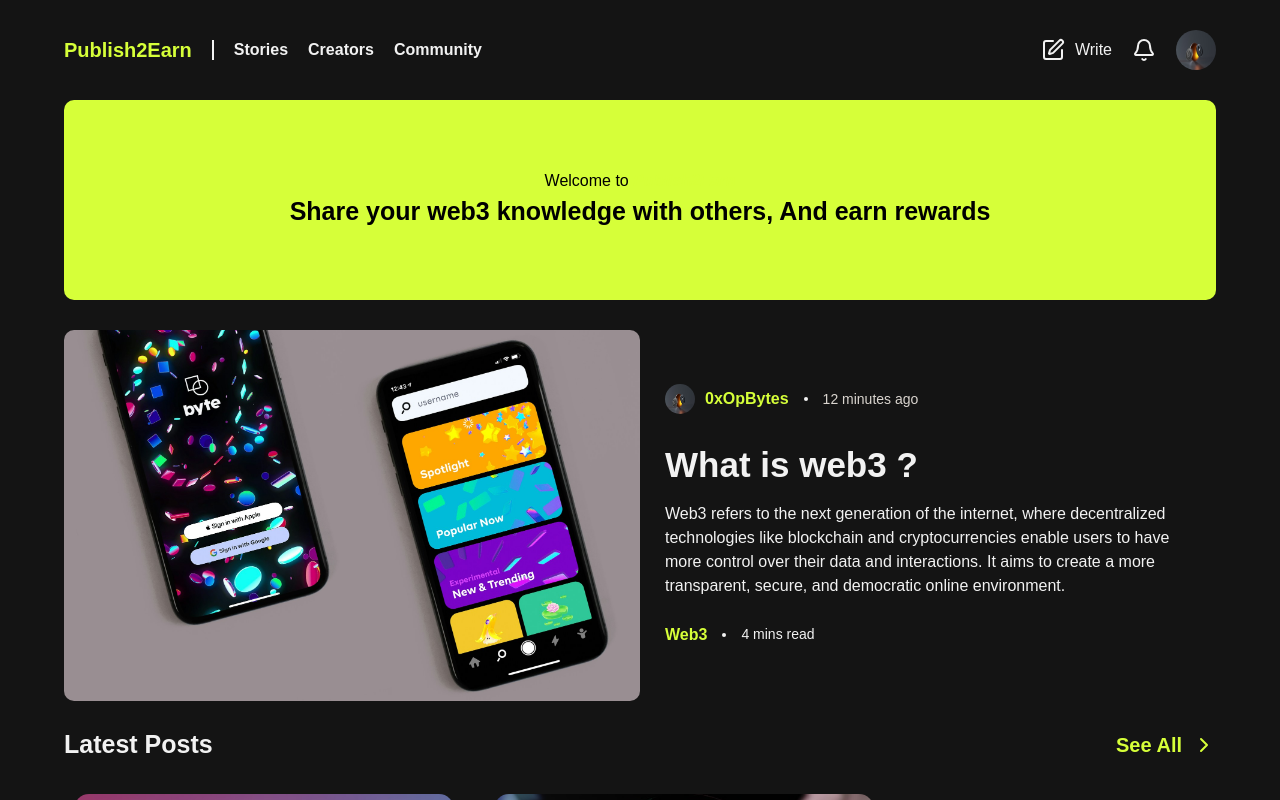
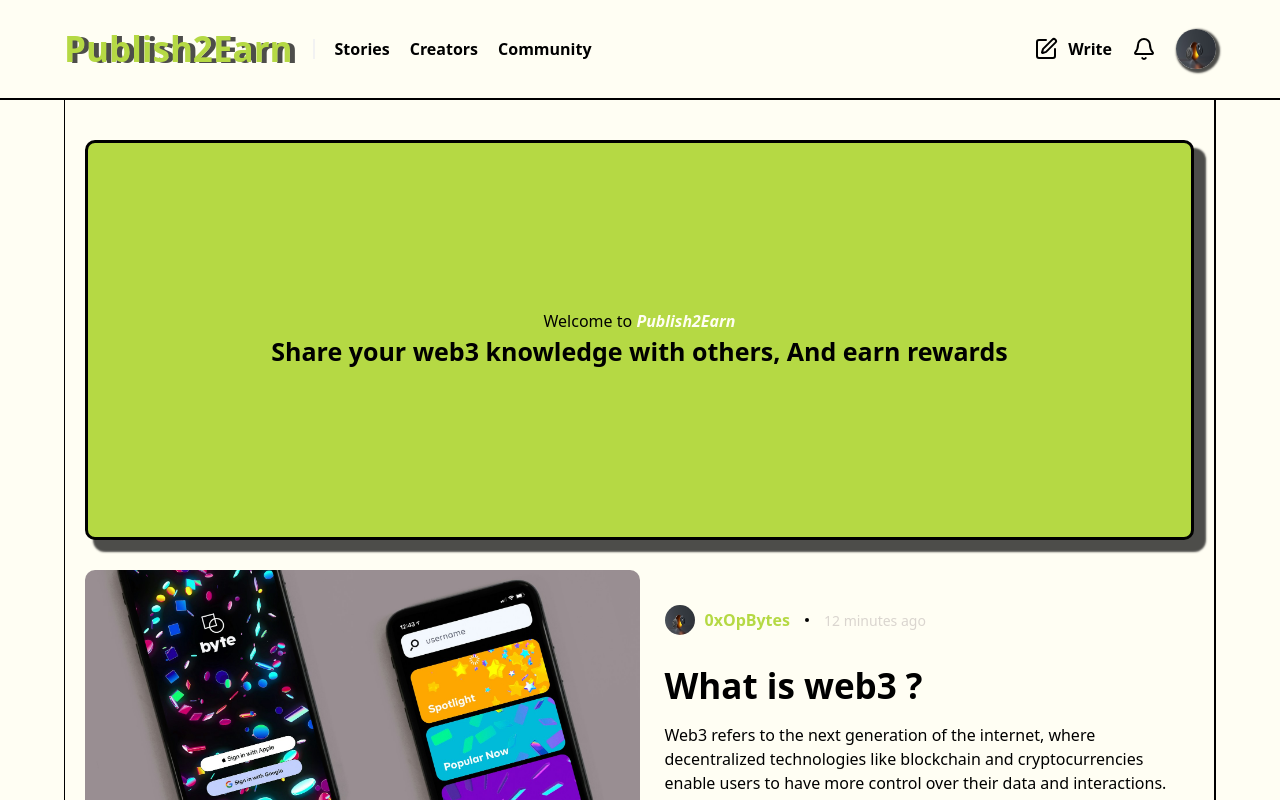
Before and after one commit to raazymuhd1/Publish2Earn, a Next.js app: page / in a window 1280 px wide. Shown: the top 800 px of the page. Built offline with nearby package versions, Linux system fonts and the light colour scheme.

Commit message:
changed the color theme

```diff
--- a/src/app/globals.css
+++ b/src/app/globals.css
@@ -2,12 +2,16 @@
 @tailwind components;
 @tailwind utilities;
 
-body {
-  font-family: Arial, Helvetica, sans-serif;
+
+.global_shadow {
+   box-shadow: 10px 10px 2px 2px rgba(18, 17, 17, 0.75);
+  }
+
+.global_img_shadow {
+    box-shadow: 2px 2px 2px 2px rgba(18, 17, 17, 0.75);
 }
 
-@layer base {
-  :root {
-    --radius: 0.5rem;
-  }
+.global_text_shadow {
+  text-shadow: 5px 1px rgba(18, 17, 17, 0.75);
+
 }
--- a/src/app/layout.tsx
+++ b/src/app/layout.tsx
@@ -26,7 +26,7 @@
   return (
     <html lang="en">
       <body
-        className={`${geistSans.variable} ${geistMono.variable} antialiased bg-extra`}
+        className={`${geistSans.variable} ${geistMono.variable} antialiased bg-extra2`}
       >
         <Header />
         <main className="w-[90%] mx-auto">
--- a/src/app/page.tsx
+++ b/src/app/page.tsx
@@ -2,7 +2,7 @@
 
 export default function Home() {
   return (
-    <div className="w-full">
+    <div className="w-full  border-l-[1.5px] border-r-[2.5px] border-line p-[20px]">
       <Hero />
       {/* most read posts */}
       <MostRead />
--- a/src/components/header/Header.tsx
+++ b/src/components/header/Header.tsx
@@ -3,7 +3,7 @@
 const Header = () => {
 
     return (
-        <header className="h-[100px] flex items-center w-full">
+        <header className="h-[100px] border-b-[2.5px] border-line flex items-center w-full transition-all duration-[1s] sticky top-0 bg-extra2">
             <Nav />
         </header>
     )
--- a/src/components/header/Nav.tsx
+++ b/src/components/header/Nav.tsx
@@ -1,22 +1,26 @@
-import React from 'react'
+"use client"
+import {useState} from 'react'
 import Link from "next/link"
 import Image from "next/image"
 import { navLists } from '@/constants'
 import { Bell, SquarePen } from "lucide-react"
+import { Button } from '../ui/button'
 import profileTest from "@/assets/images/profile-test.jpg"
 
 const Nav = () => {
+     const [loggedIn, setLoggedIn] = useState<boolean>(true)
+
   return (
-    <nav className="w-[90%] flex justify-between text-[#f2f2f2] items-center mx-auto h-full">
+    <nav className="w-[90%] flex justify-between text-textMain items-center mx-auto h-full">
         <aside className="flex items-center gap-[20px]">
             <Link
                href="/"
-               className="text-main font-bold text-[16px] md:text-[20px] lg:text-[1rem+1rem] cursor-pointer"> Publish2Earn </Link>
+               className="font-extrabold text-main text-[16px] md:text-[20px] lg:text-[35px] global_text_shadow cursor-pointer"> Publish2Earn </Link>
             <div className="w-[2px] h-[20px] bg-[#f2f2f2]" />
             <div className={`flex items-center gap-[20px]`}>
                { navLists.map(list => (
                   <Link
-                     className="font-semibold"
+                     className="font-bold"
                      href={list.url}
                      key={list.id}> { list.value }
                   </Link>
@@ -26,14 +30,15 @@
 
         {/* right side of navbar */}
         <aside className="flex items-center gap-[20px]">
-           <Link href="/write" className="flex items-center gap-[10px] cursor-pointer">
-             <SquarePen className="text-[18px]" />
-             <h3> Write </h3>
+           <Link href="/write" className={`flex items-center gap-[10px] ${loggedIn ? "inline" : "hidden"} cursor-pointer`}>
+             <SquarePen className="text-[18px] font-bold" />
+             <h3 className="font-bold"> Write </h3>
            </Link>
-           <Bell className="text-[18px]" />
-           <Link href="/profile" className="cursor-pointer">
-              <Image src={profileTest} className="w-[40px] h-[40px] rounded-[50%]" alt="profile" />
+           <Bell className={`text-[18px] font-bold ${loggedIn ? "inline" : "hidden"} `} />
+           <Link href="/profile" className={`cursor-pointer ${loggedIn ? "inline" : "hidden"} `}>
+              <Image src={profileTest} className="w-[40px] h-[40px] rounded-[50%]  global_img_shadow" alt="profile" />
            </Link>
+           <Button className={`bg-main border-[2.5px] border-line h-[50px] global_shadow font-bold text-textMain w-[fit-content] ${loggedIn ? "hidden" : "inline"} hover:text-secondary text-[16px] md:text-[18px]`}> Connect Wallet </Button>
         </aside>
     </nav>
   )
--- a/src/components/hero/Hero.tsx
+++ b/src/components/hero/Hero.tsx
@@ -3,8 +3,8 @@
 const Hero = () => {
   return (
     <div
-        className="h-[200px] bg-main flex flex-col justify-center items-center w-full rounded-[10px]">
-        <h4> Welcome to <i className="text-main font-semibold"> <strong> Publish2Earn </strong> </i> </h4>
+        className="h-[400px] bg-main border-[3px] global_shadow border-line text-textMain flex flex-col justify-center items-center w-full rounded-[10px] mt-[20px]">
+        <h4> Welcome to <i className="font-semibold text-extra2"> <strong> Publish2Earn </strong> </i> </h4>
         <h2 className="font-bold lg:text-[25px] md:text-[18px] text-[16px]"> Share your web3 knowledge with others, And earn rewards </h2>
     </div>
   )
--- a/src/components/posts/LatestPosts.tsx
+++ b/src/components/posts/LatestPosts.tsx
@@ -17,10 +17,10 @@
 
         <article className="flex flex-wrap items-center gap-[20px] mt-[20px]">
             { dummyPosts.map(post => (
-              <div key={post.id} className="min-h-[300px] max-h-[400px] flex flex-col gap-[10px] min-w-[300px] max-w-[400px] p-[10px] cursor-pointer text-textMain">
+              <div key={post.id} className="min-h-[300px] max-h-[fit-content] global_shadow border-[3px] border-line flex flex-col gap-[10px] min-w-[250px] max-w-[400px] p-[10px] cursor-pointer text-textMain">
                  <Image src={post.image} alt="image-post" className="w-full h-[200px] object-cover rounded-[15px]" />
                  <div className="flex items-center gap-[10px]">
-                    <Image src={post.authorImg} alt="author-iimg" className="w-[40px] h-[40px] rounded-[50%]" />
+                    <Image src={post.authorImg} alt="author-iimg" className="w-[40px] h-[40px] rounded-[50%]  hover:scale-[1.1] transition-all duration-[1s]" />
                     <h4 className="font-semibold text-textMain"> {post.author} </h4>
                     <div className="w-[4px] bg-textMain h-[4px] rounded-[50%]" />
                     <p> {post.date.getHours()} </p>
--- a/tailwind.config.ts
+++ b/tailwind.config.ts
@@ -10,10 +10,13 @@
   theme: {
   	extend: {
   		colors: {
-  			main: "#d6ff39",
-        textMain: "#f2f2f2",
+  			main: "#b5d944",
+        textMain: "#000000",
 			  secondary: "#dad5cf",
-        extra: "#141414"
+        extra: "#c6c6c6",
+        // extra2: "#edff20",
+        extra2: "#fffef3",
+        line: "#000000"
   		}
   	}
   },
```
